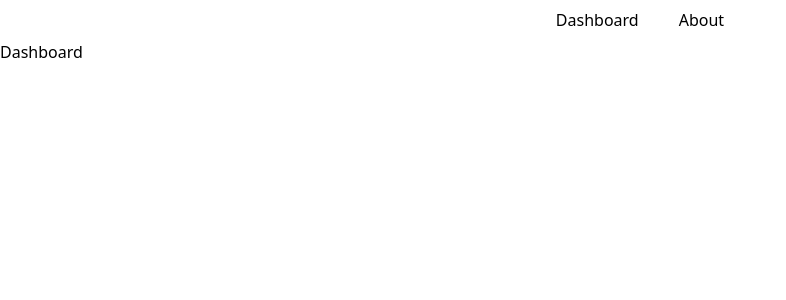
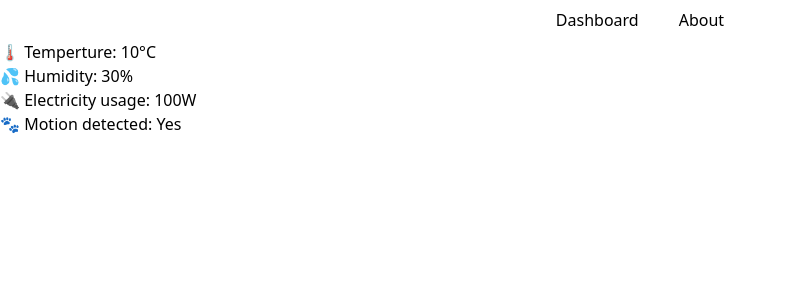
Before and after one commit to HuHa-Labs/IoT-Frontend, a Vue app: page / in a window 1280 px wide. Shown: the top 300 px of the page, without its empty margins (0-786 px from the left). Built offline with nearby package versions, Linux system fonts and the light colour scheme; the HTML template or start-up script is replaced by a standard one.

Commit message:
init: add LastRecordChart.vue

```diff
--- /dev/null
+++ b/src/components/ChartGrid.vue
@@ -0,0 +1,12 @@
+<script setup lang="ts">
+
+import ChartPanel from '@/components/ChartPanel.vue'
+</script>
+
+<template>
+  <ChartPanel/>
+</template>
+
+<style scoped>
+
+</style>
--- /dev/null
+++ b/src/components/ChartPanel.vue
@@ -0,0 +1,10 @@
+<script setup lang="ts">
+
+import LastRecordChart from '@/components/charts/LastRecordChart.vue'
+</script>
+
+<template>
+  <div class="background-red">
+    <LastRecordChart/>
+  </div>
+</template>
--- /dev/null
+++ b/src/components/charts/LastRecordChart.vue
@@ -0,0 +1,19 @@
+<script setup lang="ts">
+</script>
+
+<template>
+  <div>
+    <p>
+      🌡 Temperture️: 10°C
+    </p>
+    <p>
+      💦 Humidity: 30%
+    </p>
+    <p>
+      🔌 Electricity usage: 100W
+    </p>
+    <p>
+      🐾 Motion detected: Yes
+    </p>
+  </div>
+</template>
--- a/src/pages/DashboardPage.vue
+++ b/src/pages/DashboardPage.vue
@@ -1,8 +1,9 @@
 <script setup lang="ts">
+import ChartGrid from '@/components/ChartGrid.vue'
 </script>
 
 <template>
   <div class="min-h-screen flex flex-col">
-    Dashboard
+    <ChartGrid/>
   </div>
 </template>
```
